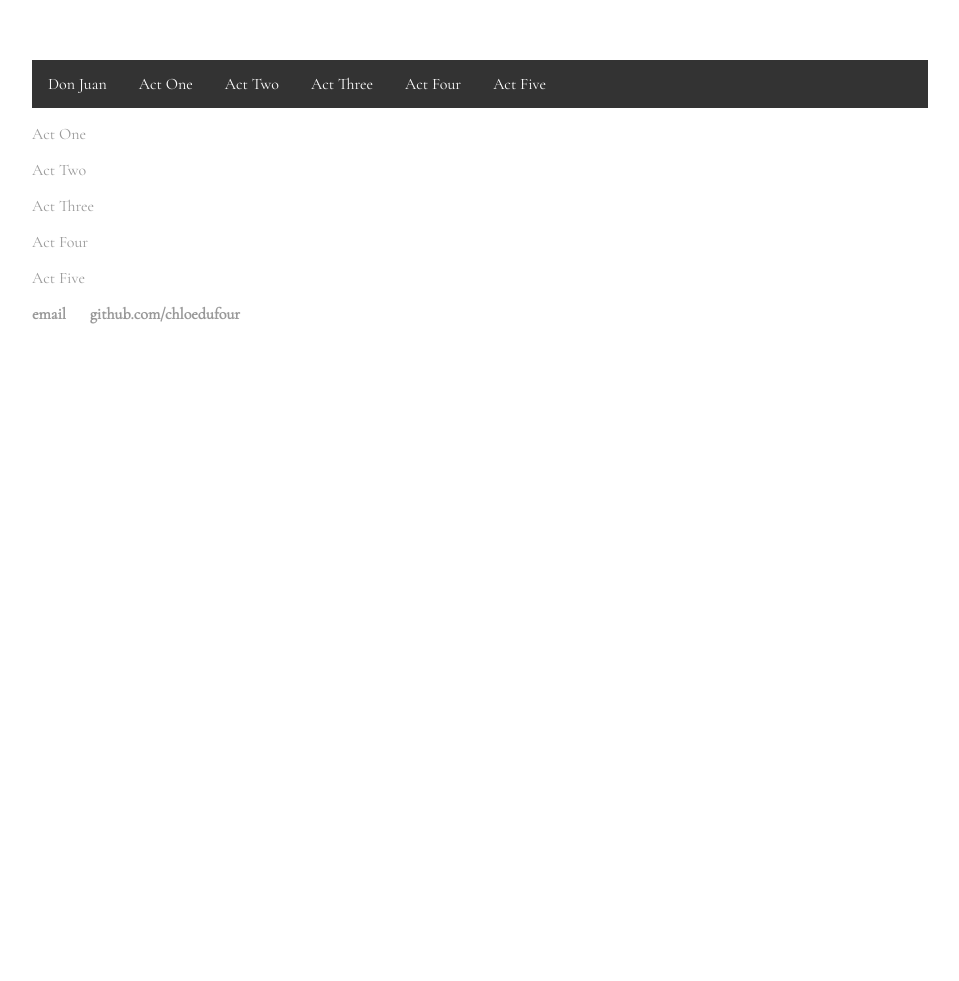
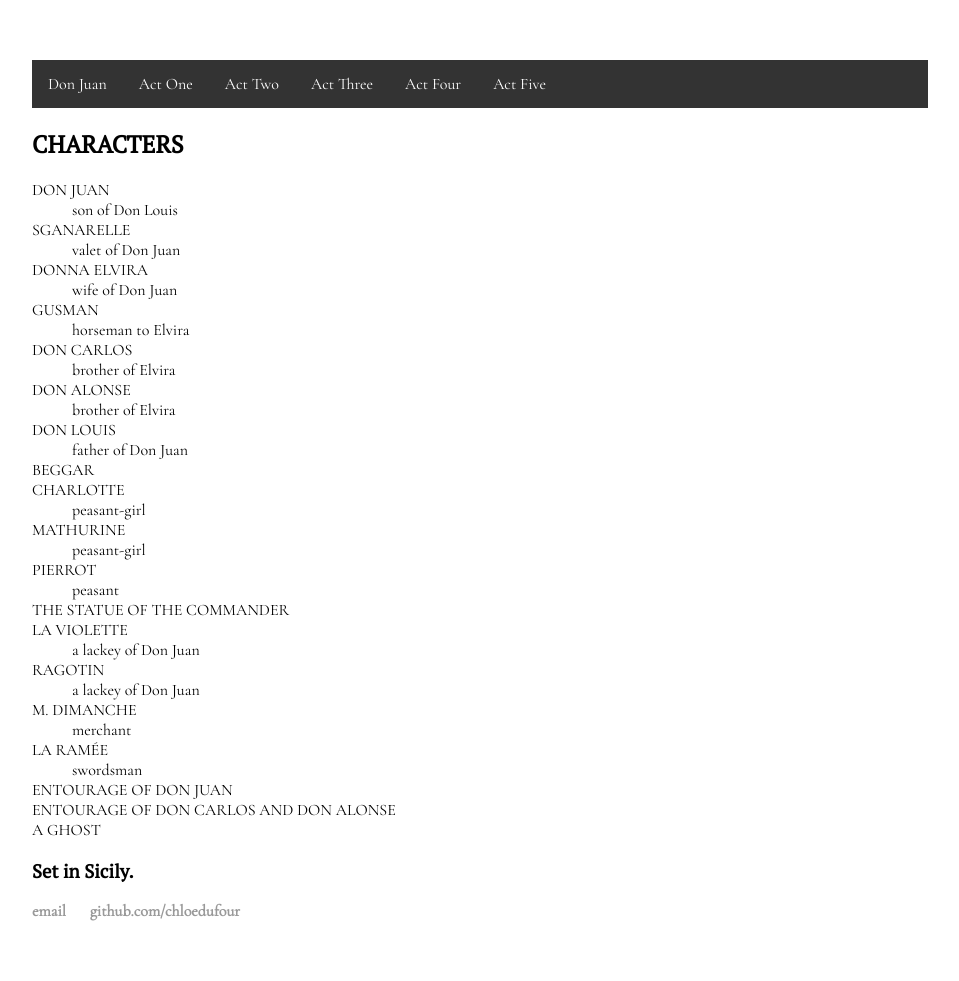
Before and after one commit to chloedufour/cdufour.github.io, a Jekyll site: the page built from final/DonJuan/index.html, in a window 1280 px wide. Shown: the whole page, without its empty margins (160-1119 px from the left). Built offline with Jekyll 4.4.1, drawn with Linux system fonts in a browser that asks for light colours; before the commit the page ends 900 px from its top, so only the background shows below that.

Commit message:
Update index.html

```diff
--- a/final/DonJuan/index.html
+++ b/final/DonJuan/index.html
@@ -2,9 +2,65 @@
 layout: donjuan
 title: "Don Juan"
 ---
+<html>
+<h2>CHARACTERS</h3>
 
-<p><a href="/final/DonJuan/Act1/index.html">Act One</a></p>
-<p><a href="/final/DonJuan//Act2/index.html">Act Two</a></p>
-<p><a href="/final/DonJuan//Act3/index.html">Act Three</a></p>
-<p><a href="/final/DonJuan//Act4/index.html">Act Four</a></p>
-<p><a href="/final/DonJuan//Act5/index.html">Act Five</a></p>
+<dl>
+<dt>DON JUAN</dt>
+<dd>son of Don Louis</dd>
+
+<dt>SGANARELLE</dt>
+<dd>valet of Don Juan</dd>
+
+
+<dt>DONNA ELVIRA</dt>
+<dd>wife of Don Juan</dd>
+
+<dt>GUSMAN</dt>
+<dd>horseman to Elvira</dd>
+
+<dt>DON CARLOS</dt>
+<dd>brother of Elvira</dd>
+
+<dt>DON ALONSE</dt>
+<dd>brother of Elvira</dd>
+
+<dt>DON LOUIS</dt>
+<dd>father of Don Juan</dd>
+
+<dt>BEGGAR</dt>
+
+<dt>CHARLOTTE</dt>
+<dd>peasant-girl</dd>
+
+<dt>MATHURINE</dt>
+<dd>peasant-girl</dd>
+
+<dt>PIERROT</dt>
+<dd>peasant</dd>
+
+<dt>THE STATUE OF THE COMMANDER</dt>
+
+<dt>LA VIOLETTE</dt>
+<dd>a lackey of Don Juan</dd>
+
+<dt>RAGOTIN</dt>
+<dd>a lackey of Don Juan</dd>
+
+<dt>M. DIMANCHE</dt>
+<dd>merchant</dd>
+
+<dt>LA RAMÉE</dt>
+<dd>swordsman</dd>
+
+<dt>ENTOURAGE OF DON JUAN</dt>
+
+<dt>ENTOURAGE OF DON CARLOS AND DON ALONSE</dt>
+
+<dt>A GHOST</dt>
+
+
+</dl>
+
+<h3>Set in Sicily.</h3>
+</html>
```
